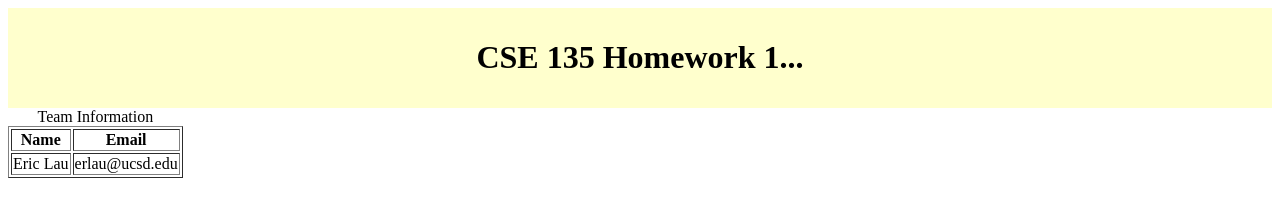
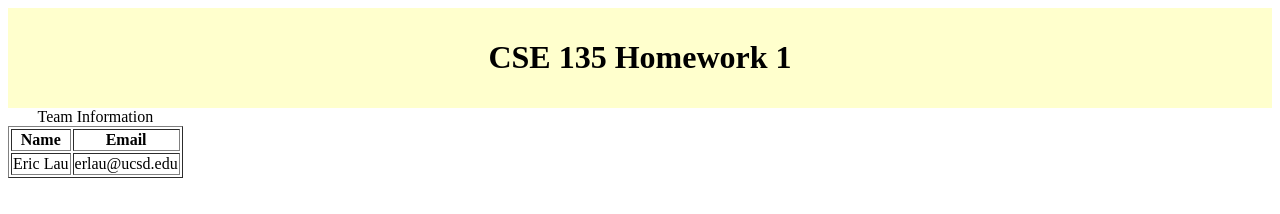
Before and after one commit to eric-lau195/cs135-hw1, a plain HTML site: page index.html in a window 1280 px wide. Drawn offline with Linux system fonts and the light colour scheme.

Commit message:
Update index.html

```diff
--- a/index.html
+++ b/index.html
@@ -2,7 +2,7 @@
 <html>
 	<head>
 		<meta charset="utf-8">
-		<title>I don't know what I'm doing...</title>
+		<title>I don't know what I'm doing</title>
 		<link rel="stylesheet" type="text/css" href="style.css" />
 		<link rel="shortcut icon" href="http://138.68.29.108/favicon.ico" type="image/x-icon">
 		<link rel="icon" href="http://138.68.29.108/favicon.ico" type="image/x-icon">
@@ -10,7 +10,7 @@
 	</head>
 	<body>
 		<div id="header">
-		<h1>CSE 135 Homework 1...</h1>
+		<h1>CSE 135 Homework 1</h1>
 		</div>
 		<table border="1">
 			<caption>Team Information</caption>
```
